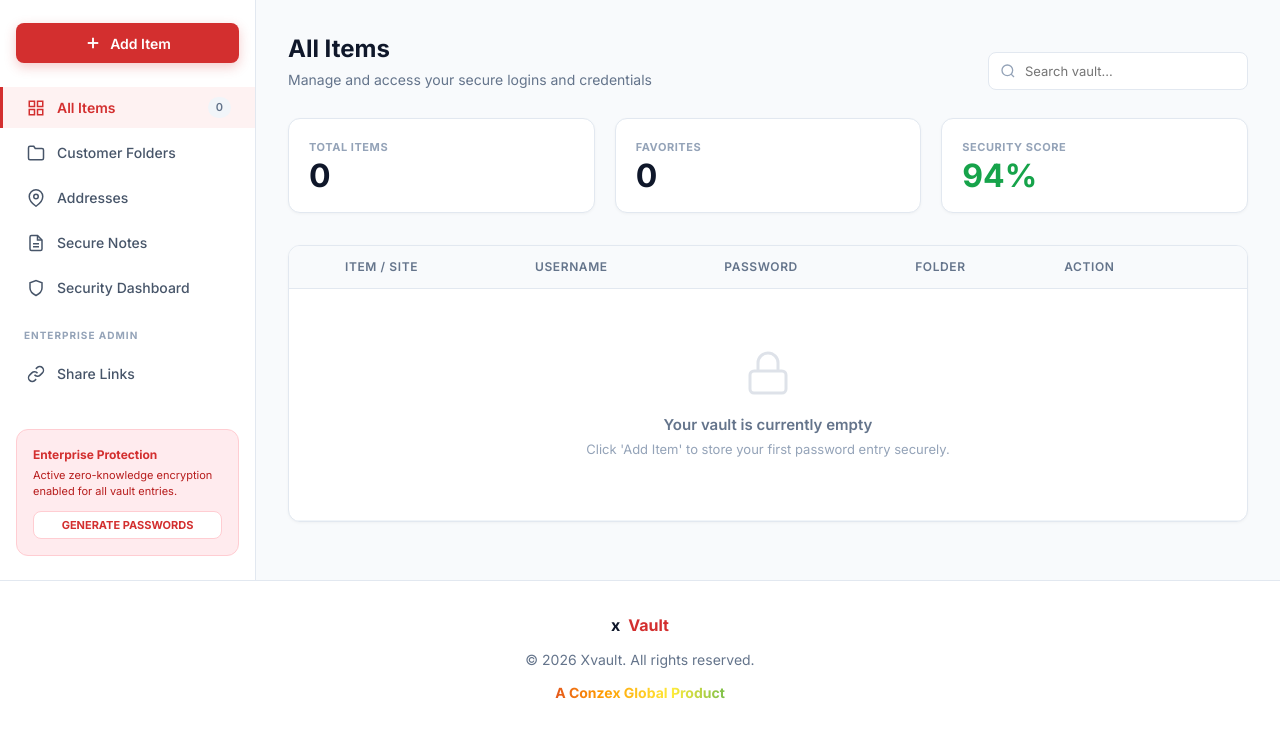
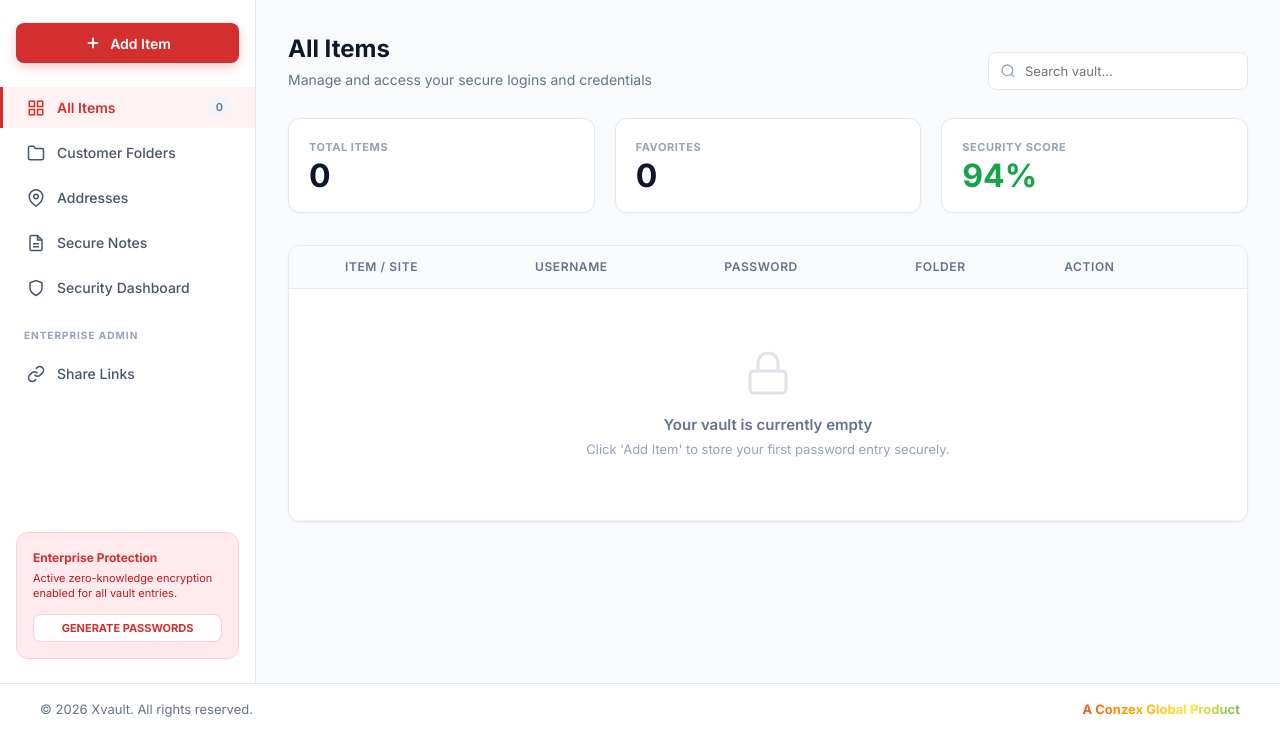
Before and after one commit to conzex/xVault, a PHP site: page / in a window 1280 px wide. Shown: the part 65-800 px from the top of the page. Run offline with PHP 8.4, Linux system fonts and the light colour scheme; the visitor is signed in with stand-in values (Sample User, id 1).

Commit message:
Update footer: compact height, left copyright, right hyperlinked rainbow Conzex label

```diff
--- a/assets/css/main.css
+++ b/assets/css/main.css
@@ -486,7 +486,7 @@ button, input, select, textarea {
 .footer {
   background: #ffffff;
   border-top: 1px solid var(--color-border);
-  padding: 32px 24px;
+  padding: 16px 24px;
   margin-top: auto;
 }
 
@@ -494,11 +494,10 @@ button, input, select, textarea {
   max-width: 1200px;
   margin: 0 auto;
   display: flex;
-  flex-direction: column;
+  flex-direction: row;
+  justify-content: space-between;
   align-items: center;
-  gap: 12px;
-  text-align: center;
-  font-size: 14px;
+  font-size: 13px;
   color: var(--color-text-muted);
 }
 
--- a/templates/footer.php
+++ b/templates/footer.php
@@ -3,13 +3,10 @@ if (!defined('XVAULT_EXEC')) die('Direct access denied');
 ?>
     <footer class="footer">
         <div class="footer-inner">
-            <div style="display: flex; items-center; justify-content: center; gap: 8px; font-weight: 700; font-size: 16px;">
-                <span style="color: var(--color-brand-black);">x</span><span style="color: var(--color-brand-red);">Vault</span>
-            </div>
             <p>© <?= date('Y') ?> Xvault. All rights reserved.</p>
-            <p class="rainbow-text">
+            <a href="https://www.conzex.com" target="_blank" rel="noopener noreferrer" class="rainbow-text">
                 A Conzex Global Product
-            </p>
+            </a>
         </div>
     </footer>
 </div><!-- .app-container -->
```
